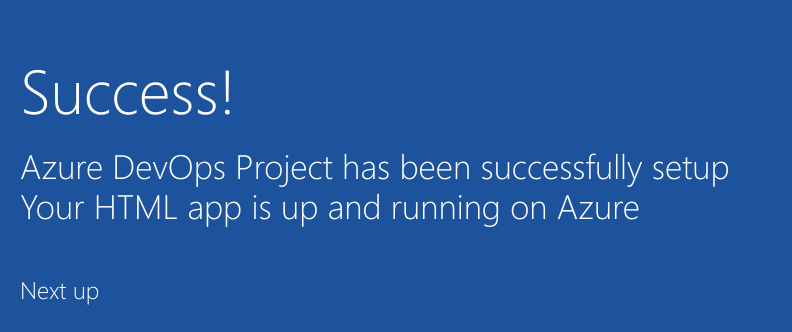
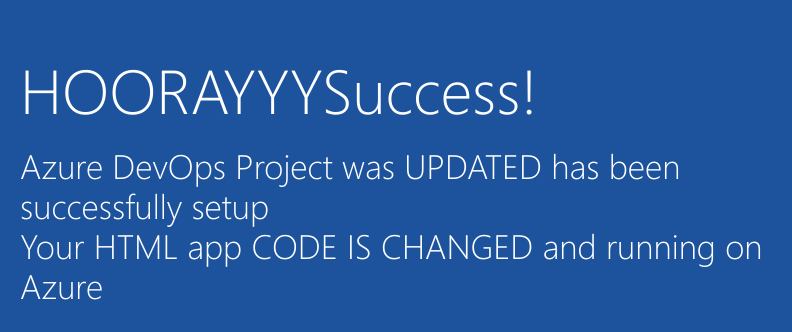
Before and after one commit to aksthenics/assignement1, a plain HTML site: page sample-project/index.html in a window 1280 px wide. Shown: the part 325-657 px from the top of the page, 205-997 px from the left. Drawn offline with Linux system fonts and the light colour scheme.

Commit message:
Changes done in index.html file that is been reflected in caps and commited

```diff
--- a/sample-project/index.html
+++ b/sample-project/index.html
@@ -18,9 +18,9 @@
             </a>
         </div>
             <div class="content-body">
-                <div class="success-text">Success!</div>
-                <div class="description line-1"> Azure DevOps Project has been successfully setup</div>
-                <div class="description line-2"> Your HTML app is up and running on Azure</div>
+                <div class="success-text">HOORAYYYSuccess!</div>
+                <div class="description line-1"> Azure DevOps Project was UPDATED has been successfully setup</div>
+                <div class="description line-2"> Your HTML app CODE IS CHANGED and running on Azure</div>
                 <div class="next-steps-container">
                     <div class="next-steps-header">Next up</div>
                     <div class="next-steps-body">
```
